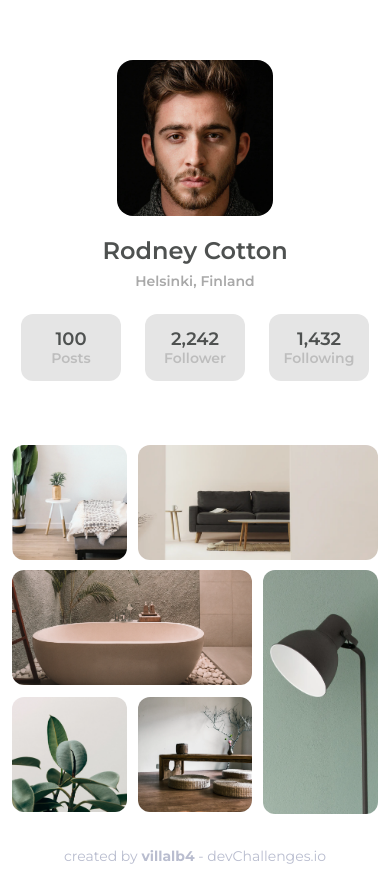
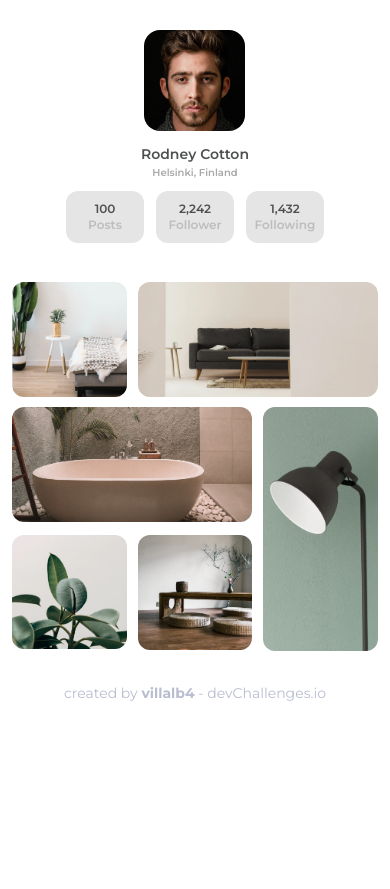
Before and after one commit to villalb4/My-galery, a plain HTML site: page index.html in a window 390 px wide. After the commit the page ends 844 px from the top, so only its background shows below. Drawn offline with Linux system fonts and the light colour scheme.

Commit message:
Responsive Finish

```diff
--- a/css/styles.css
+++ b/css/styles.css
@@ -123,7 +123,44 @@ h1 {
 
 
 @media screen and (max-width: 799px) {
-    .publications {
+
+  .user {
+    margin: 30px 0 39px;
+  }
+
+  .publications {
     margin-bottom: 44px;
   }
 }
+
+@media screen and (max-width: 549px) {
+
+  .profile {
+    width: 101px;
+    margin-bottom: 11.24px;
+  }
+  h1 {
+    font-size: 14px;
+    line-height: 17px;
+  }
+  .local {
+    font-size: 10px;
+    line-height: 12px;
+    margin: 4px 0 12px;
+  }
+
+  .numbers {
+    gap: 12px;
+  }
+  .div {
+    height: 52px;
+    width: 78px;
+  }
+  .num {
+    font-size: 12px;
+  }
+  .text {
+    font-size: 12px;
+  }
+
+}
```
